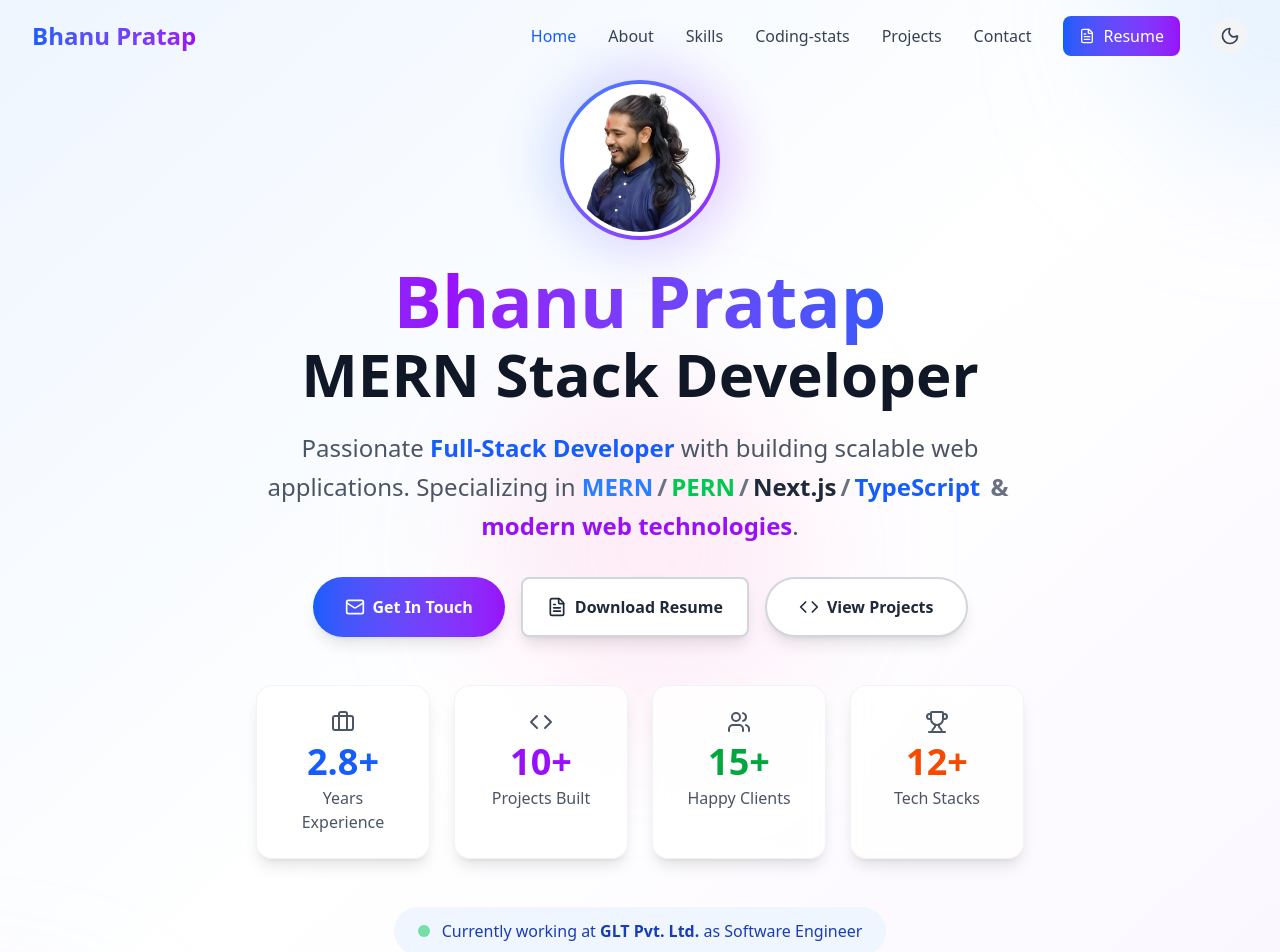
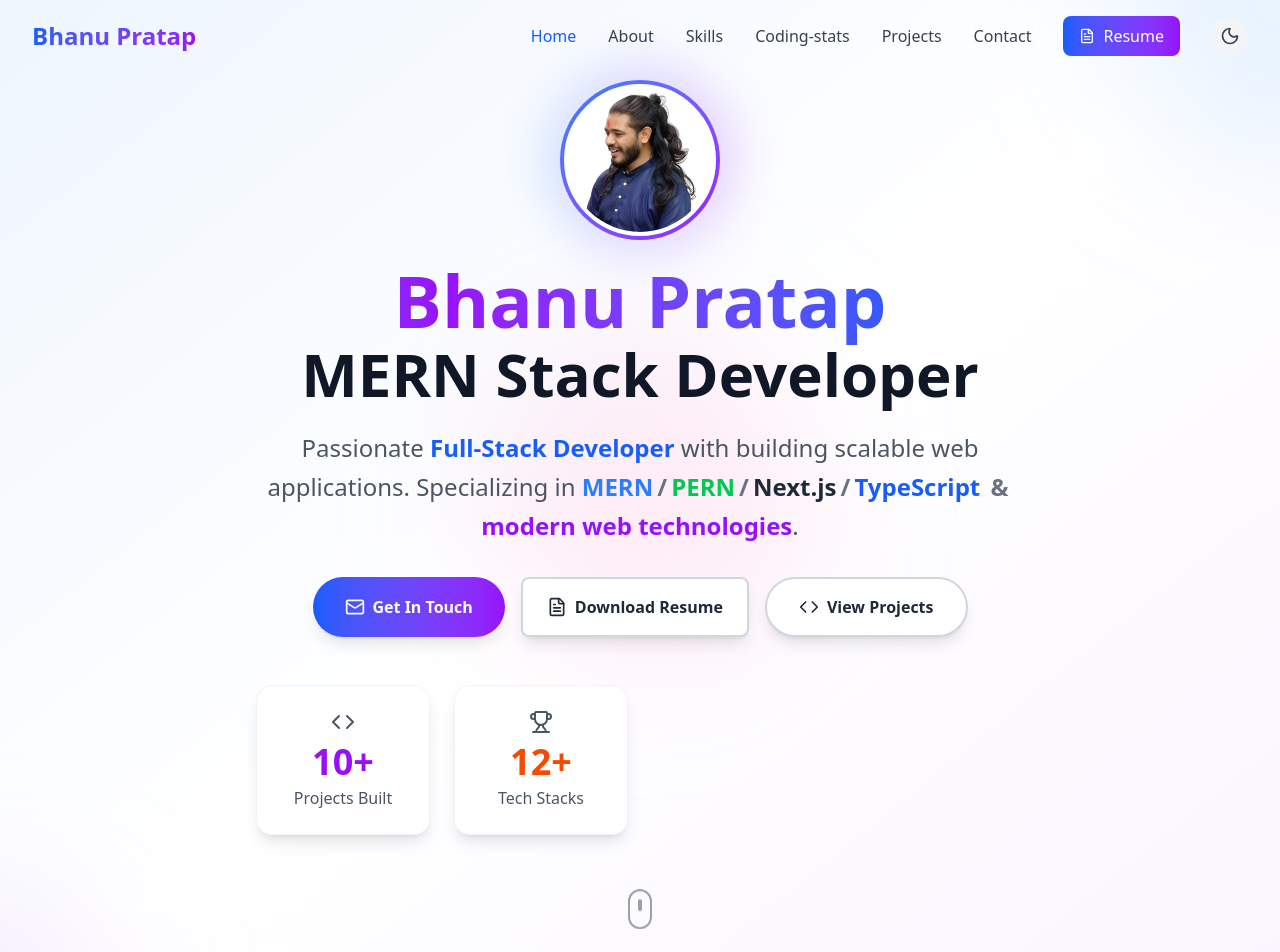
Before and after one commit to Bppatkar/portfolio_bhanu_2026, a React (Vite) app: page / in a window 1280 px wide. Shown: the top 952 px of the page. Built offline with nearby package versions, Linux system fonts and the light colour scheme.

Commit message:
updating data

```diff
--- a/src/components/sections/Hero.jsx
+++ b/src/components/sections/Hero.jsx
@@ -34,24 +34,24 @@ const Hero = ({ setActiveSection }) => {
     const animateStats = () => {
       setTimeout(() => {
         setStats([
-          {
-            value: '2.8+',
-            label: 'Years Experience',
-            color: 'text-blue-600',
-            icon: <Briefcase className="w-6 h-6 mx-auto mb-2" />,
-          },
+          // {
+          //   value: '2.8+',
+          //   label: 'Years Experience',
+          //   color: 'text-blue-600',
+          //   icon: <Briefcase className="w-6 h-6 mx-auto mb-2" />,
+          // },
           {
             value: '10+',
             label: 'Projects Built',
             color: 'text-purple-600',
             icon: <Code className="w-6 h-6 mx-auto mb-2" />,
           },
-          {
-            value: '15+',
-            label: 'Happy Clients',
-            color: 'text-green-600',
-            icon: <Users className="w-6 h-6 mx-auto mb-2" />,
-          },
+          // {
+          //   value: '15+',
+          //   label: 'Happy Clients',
+          //   color: 'text-green-600',
+          //   icon: <Users className="w-6 h-6 mx-auto mb-2" />,
+          // },
           {
             value: '12+',
             label: 'Tech Stacks',
@@ -196,14 +196,14 @@ const Hero = ({ setActiveSection }) => {
           </div>
 
           {/* Current Status */}
-          <div className="mt-12 inline-flex items-center gap-3 bg-blue-50 dark:bg-blue-900/20 text-blue-800 dark:text-blue-300 px-6 py-3 rounded-full">
+          {/* <div className="mt-12 inline-flex items-center gap-3 bg-blue-50 dark:bg-blue-900/20 text-blue-800 dark:text-blue-300 px-6 py-3 rounded-full">
             <div className="w-3 h-3 bg-green-500 rounded-full animate-pulse"></div>
             <span className="font-medium">
               Currently working at{' '}
               <span className="font-bold">GLT Pvt. Ltd.</span> as Software
               Engineer
             </span>
-          </div>
+          </div> */}
 
           {/* Scroll indicator */}
           <div className="mt-16 animate-bounce">
```
